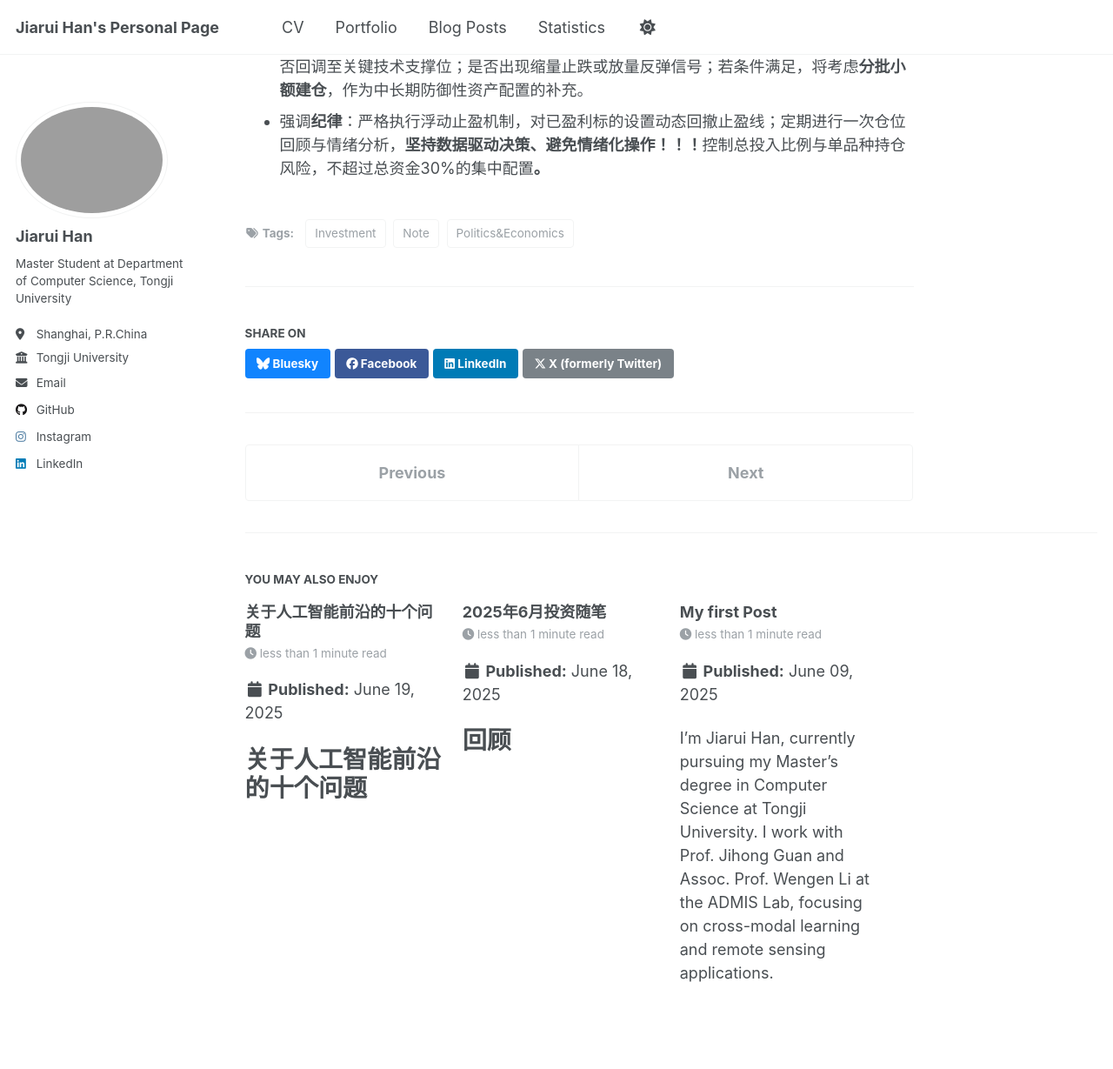
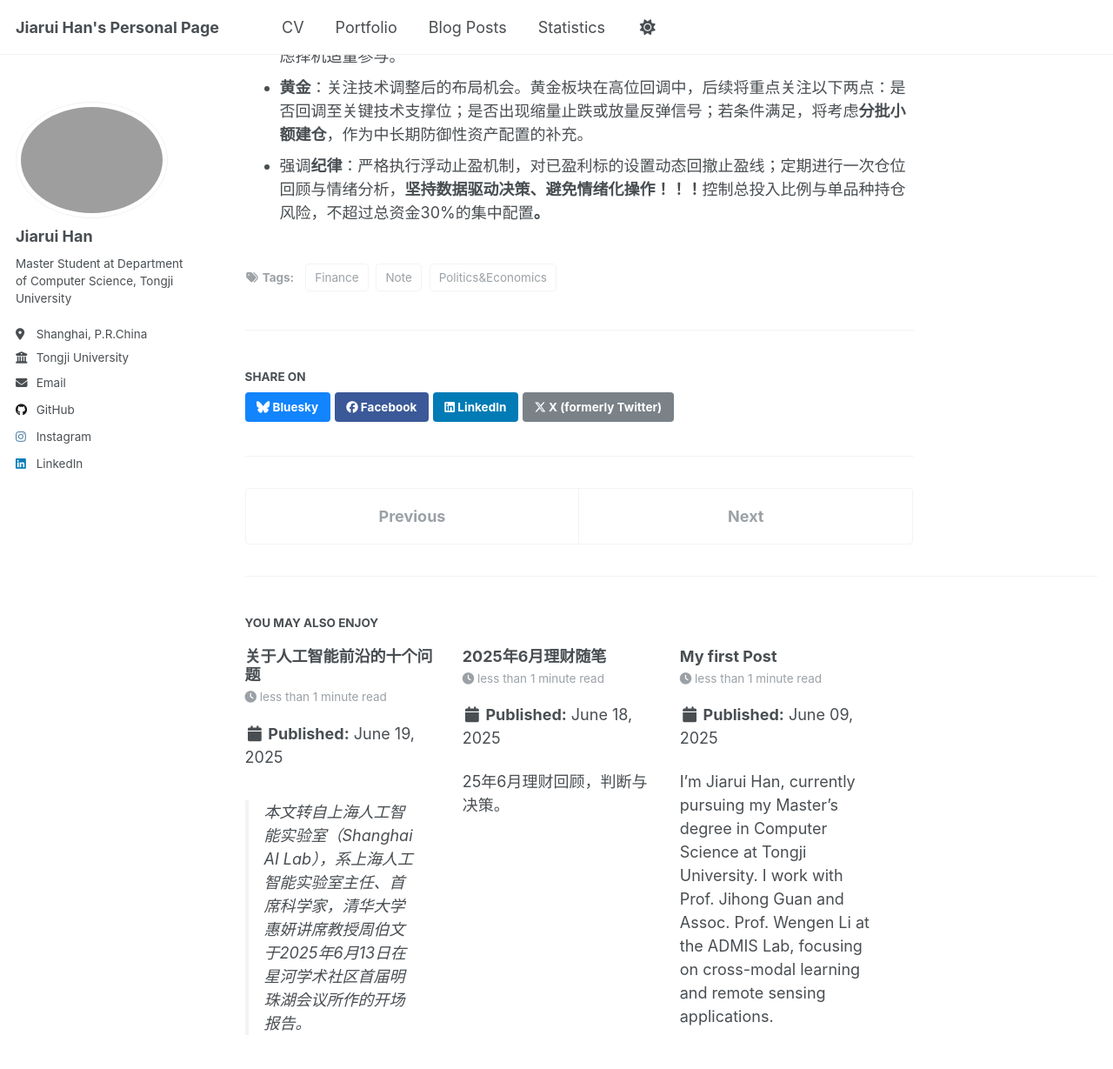
Before and after one commit to BillHan01/BillHan01.github.io, a Jekyll site: the page built from _posts/2025-05-14-2025年5月投资随笔.md, in a window 1280 px wide and 1400 px high, scrolled down 944 px. Shown: the top 1229 px of the window at 87% size. Built offline with Jekyll 4.4.1, drawn with Linux system fonts in a browser that asks for light colours; some of the changed text lies outside the part shown.

Commit message:
update post

```diff
--- a/_posts/2025-05-14-2025年5月投资随笔.md
+++ b/_posts/2025-05-14-2025年5月投资随笔.md
@@ -1,12 +1,14 @@
 ---
-title: '2025年5月投资随笔'
+title: '2025年5月理财随笔'
 date: 2025-05-14
-permalink: /posts/2025/05/2025年5月投资随笔/
+permalink: /posts/2025/05/2025年5月理财随笔/
 tags:
-  - Investment
   - Note
+  - Finance
   - Politics&Economics
 ---
+
+2025年5月理财判断与决策。
 
 **判断**
 
```
Also changed, not shown: _posts/2025-06-18-2025年6月投资随笔.md (+5 -3 lines), _posts/2025-06-19-[转]关于人工智能前沿的十个问题.md (+2 -2 lines).
